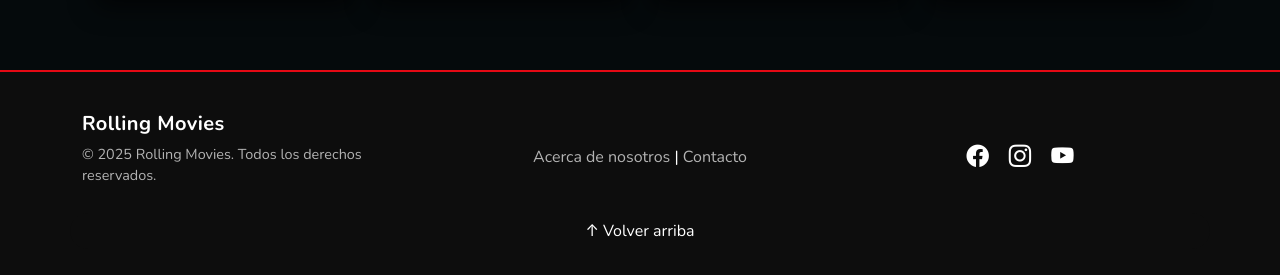
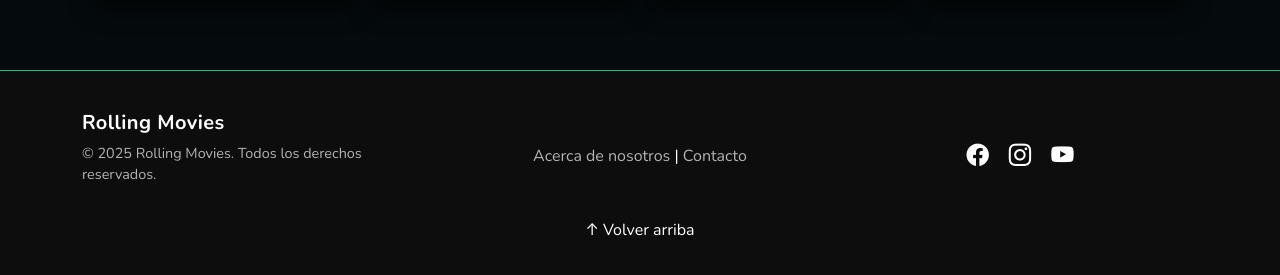
Before and after one commit to basiliomartinez/ProyectoRollingMovies, a React (Vite) app: page / in a window 1280 px wide. Shown: the part 6063-6338 px from the top of the page. Built offline with nearby package versions, Linux system fonts and the light colour scheme.

Commit message:
detalles css

```diff
--- a/src/index.css
+++ b/src/index.css
@@ -162,11 +162,11 @@ a:hover {
    Footer estilo Flow
    =============================== */
 footer {
-  background-color: #000;
+  background-color: #000 ;
   color: var(--flow-text-muted);
   padding: 20px 0;
   text-align: center;
-  border-top: 1px solid #0f171e;
+  border-top: 1px solid #00c48c !important;
 }
 
 footer a {
```
